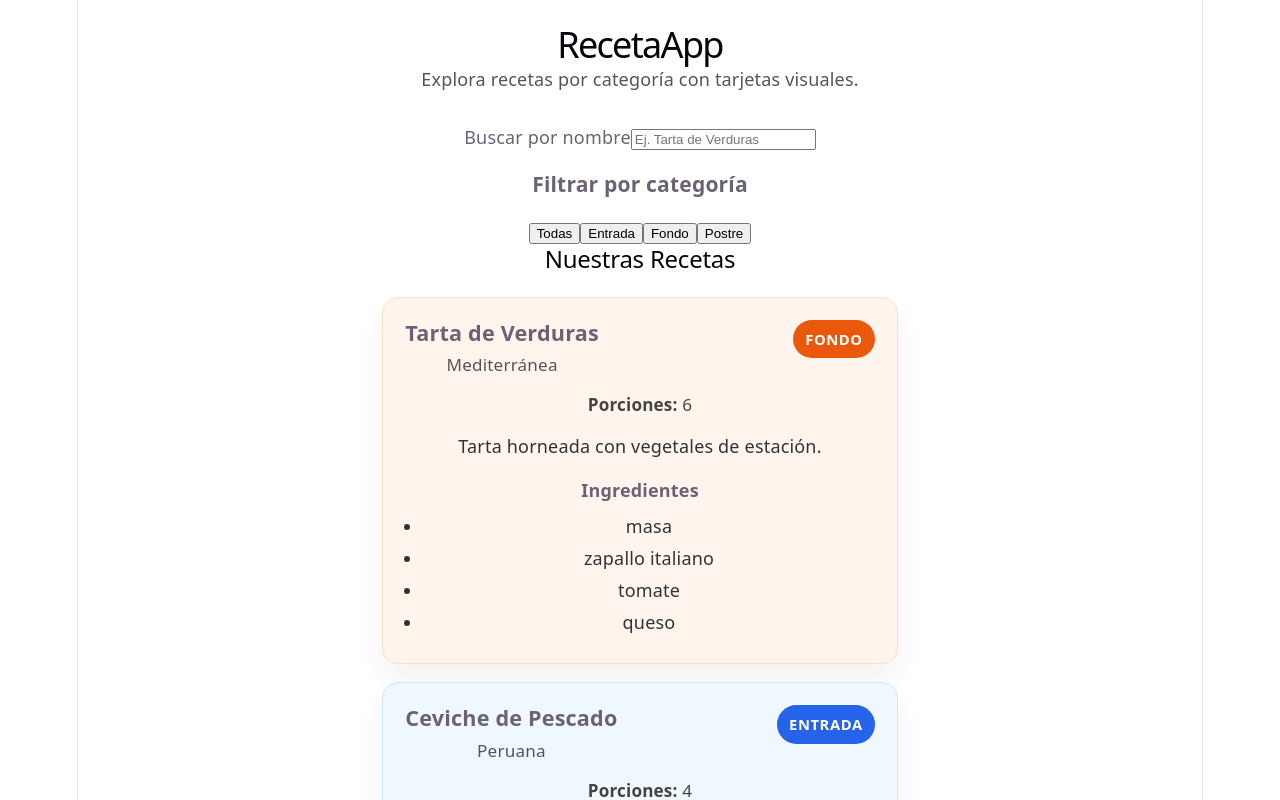
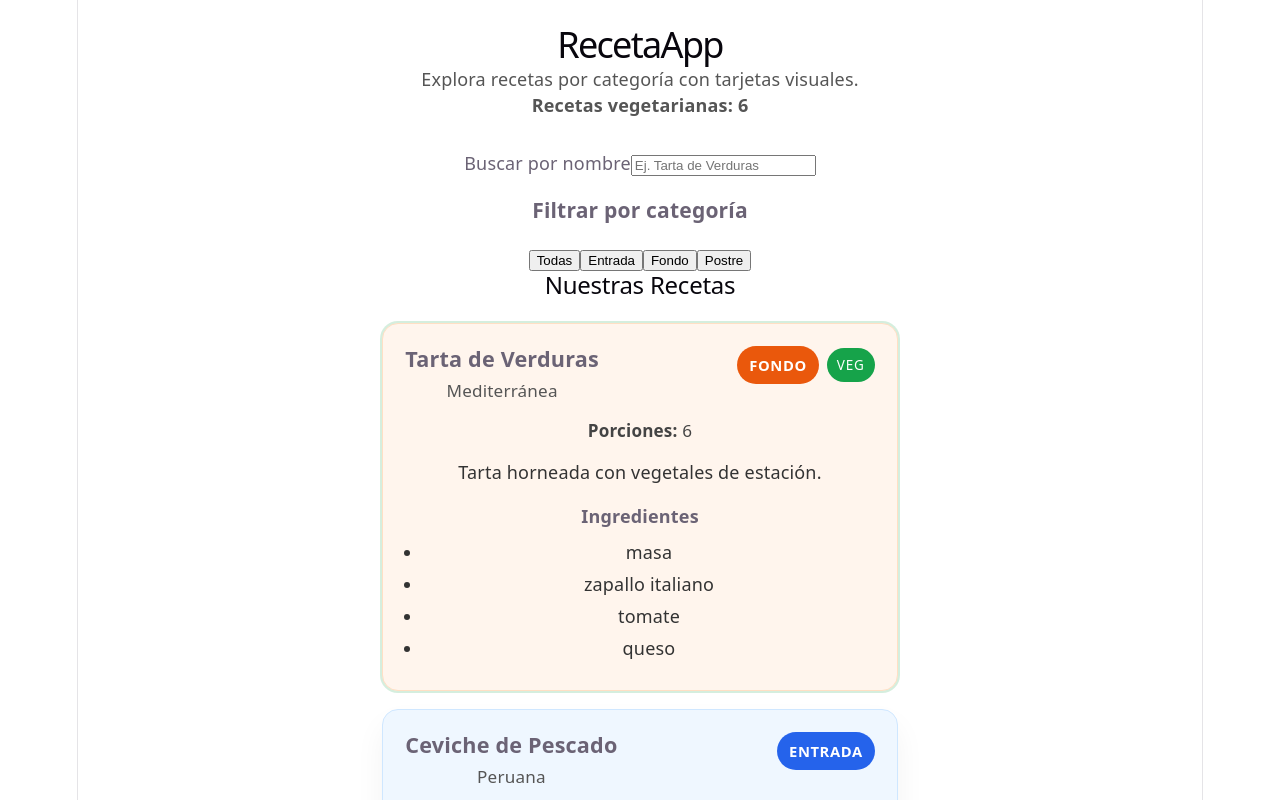
Before and after one commit to crimaxi/recetApp-react, a React (Vite) app in the folder recetapp-react/: page / in a window 1280 px wide. Shown: the top 800 px of the page. Built offline with nearby package versions, Linux system fonts and the light colour scheme.

Commit message:
destacar elementos y contador

```diff
--- a/recetapp-react/src/App.css
+++ b/recetapp-react/src/App.css
@@ -306,3 +306,30 @@
   margin: 0;
   color: #555;
 }
+
+.veg-counter {
+  margin-top: 12px;
+  color: #2a7a2a;
+  font-weight: 700;
+}
+
+.header-badges {
+  display: flex;
+  gap: 8px;
+  align-items: center;
+}
+
+.veg-badge {
+  display: inline-flex;
+  padding: 4px 10px;
+  border-radius: 999px;
+  background: #16a34a;
+  color: #fff;
+  font-size: 0.75rem;
+  letter-spacing: 0.06em;
+  text-transform: uppercase;
+}
+
+.receta-card.vegetariana {
+  box-shadow: 0 0 0 2px rgba(22, 163, 74, 0.18);
+}
--- a/recetapp-react/src/App.tsx
+++ b/recetapp-react/src/App.tsx
@@ -12,7 +12,7 @@ function App() {
 
   const busquedaNormalizada = busqueda.trim().slice(0, 50).toLowerCase()
 
-  const recetasFiltradas = recetas.filter((receta) => {
+  const recetasFiltradas = recetas.filter((receta: { categoria: string; nombre: string; esVegetariana?: boolean }) => {
     const categoriaMatch =
       categoriaActiva === 'Todas' || receta.categoria === categoriaActiva
     const nombreMatch = receta.nombre
@@ -22,11 +22,14 @@ function App() {
     return categoriaMatch && (busquedaNormalizada === '' || nombreMatch)
   })
 
+  const vegetarianasCount = recetasFiltradas.filter((receta: { esVegetariana?: boolean }) => receta.esVegetariana).length
+
   return (
     <main className="app-container">
       <header className="app-header">
         <h1>RecetaApp</h1>
         <p>Explora recetas por categoría con tarjetas visuales.</p>
+        <p className="veg-counter">Recetas vegetarianas: {vegetarianasCount}</p>
       </header>
 
       <section className="app-controls">
--- a/recetapp-react/src/components/ListaRecetas.jsx
+++ b/recetapp-react/src/components/ListaRecetas.jsx
@@ -18,6 +18,7 @@ export const ListaRecetas = ({ recetas }) => {
               categoria={receta.categoria}
               descripcion={receta.descripcion}
               ingredientes={receta.ingredientes}
+              esVegetariana={receta.esVegetariana}
             />
           ))}
         </div>
--- a/recetapp-react/src/components/RecetaCard.jsx
+++ b/recetapp-react/src/components/RecetaCard.jsx
@@ -7,17 +7,21 @@ const categoryStyles = {
   Postre: 'postre'
 };
 
-export const RecetaCard = ({ nombre, origen, porciones, categoria, descripcion, ingredientes = [] }) => {
+export const RecetaCard = ({ nombre, origen, porciones, categoria, descripcion, ingredientes = [], esVegetariana = false }) => {
   const categoryClass = categoryStyles[categoria] || 'otra-categoria';
+  const vegetarianClass = esVegetariana ? 'vegetariana' : '';
 
   return (
-    <article className={`receta-card ${categoryClass}`}>
+    <article className={`receta-card ${categoryClass} ${vegetarianClass}`}>
       <header className="receta-card-header">
         <div>
           <h3>{nombre}</h3>
           <p className="receta-origen">{origen}</p>
         </div>
-        <span className={`categoria-badge ${categoryClass}`}>{categoria}</span>
+        <div className="header-badges">
+          <span className={`categoria-badge ${categoryClass}`}>{categoria}</span>
+          {esVegetariana && <span className="veg-badge">VEG</span>}
+        </div>
       </header>
 
       <div className="receta-meta">
@@ -44,7 +48,8 @@ RecetaCard.propTypes = {
   porciones: PropTypes.number,
   categoria: PropTypes.oneOf(['Entrada', 'Fondo', 'Postre']),
   descripcion: PropTypes.string,
-  ingredientes: PropTypes.arrayOf(PropTypes.string)
+  ingredientes: PropTypes.arrayOf(PropTypes.string),
+  esVegetariana: PropTypes.bool
 };
 
 RecetaCard.defaultProps = {
@@ -53,5 +58,6 @@ RecetaCard.defaultProps = {
   porciones: 1,
   categoria: 'Entrada',
   descripcion: 'No hay descripción disponible.',
-  ingredientes: []
+  ingredientes: [],
+  esVegetariana: false
 };
--- a/recetapp-react/tsconfig.app.json
+++ b/recetapp-react/tsconfig.app.json
@@ -12,6 +12,7 @@
     "allowImportingTsExtensions": true,
     "verbatimModuleSyntax": true,
     "moduleDetection": "force",
+    "allowJs": true,
     "noEmit": true,
     "jsx": "react-jsx",
 
```
Also changed, not shown: recetapp-react/ia.txt.
